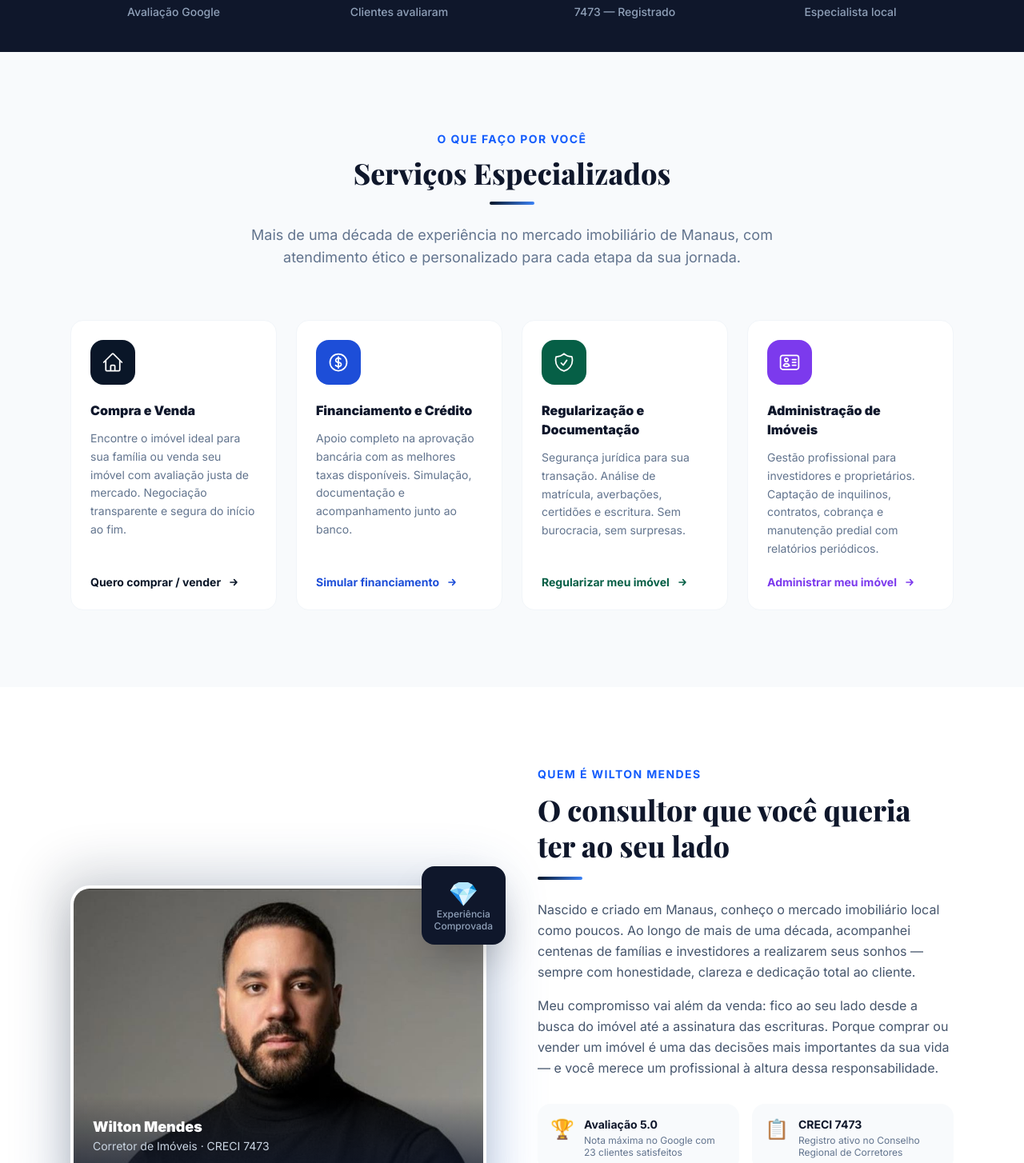
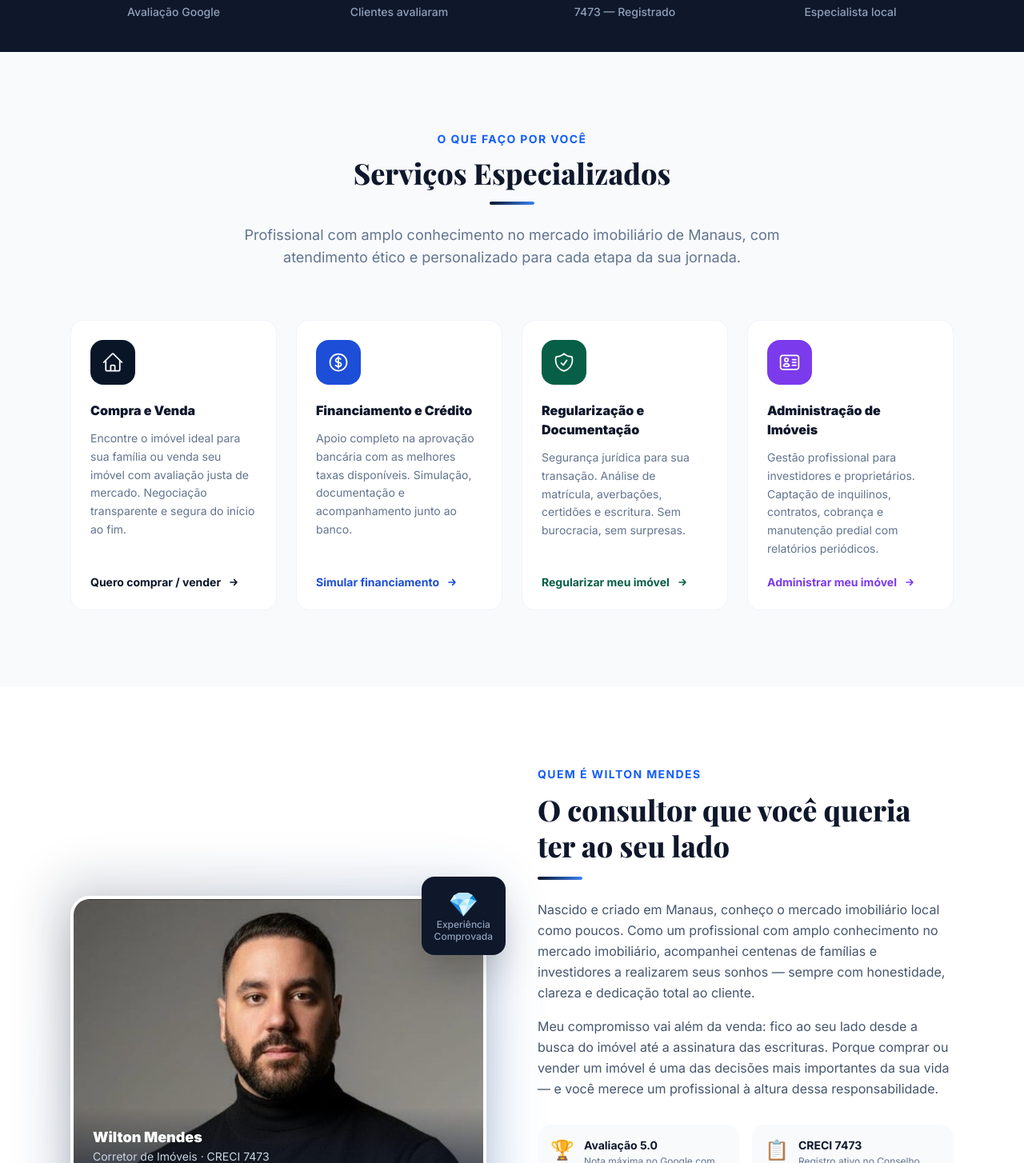
Before and after one commit to italokrp-hub/landing-wilton-mendes, a React (Vite) app: page / in a window 1280 px wide. Shown: the part 911-2365 px from the top of the page at 80% size. Built offline with nearby package versions, Linux system fonts and the light colour scheme.

Commit message:
fix: atualiza texto para profissional com amplo conhecimento no mercado imobiliario

```diff
--- a/src/components/Footer.tsx
+++ b/src/components/Footer.tsx
@@ -23,8 +23,7 @@ export default function Footer() {
               </div>
             </div>
             <p className="text-slate-400 text-sm leading-relaxed max-w-xs mb-4">
-              Especialista em consultoria imobiliária com vasta experiência e sólido conhecimento do mercado imobiliário
-              no mercado. Atendimento exclusivo e personalizado para você e sua família.
+              Especialista em consultoria imobiliária, profissional com amplo conhecimento no mercado imobiliário em Manaus. Atendimento exclusivo e personalizado para você e sua família.
             </p>
             <div className="flex items-center gap-1.5">
               <div className="w-2 h-2 rounded-full bg-green-400" />
--- a/src/components/HeroFilters.tsx
+++ b/src/components/HeroFilters.tsx
@@ -49,8 +49,7 @@ export default function HeroFilters({ filters, onFilterChange }: HeroFiltersProp
 
             {/* Sub */}
             <p className="text-slate-300 text-base sm:text-lg leading-relaxed mb-8 animate-fade-in-up" style={{ animationDelay: '0.2s' }}>
-              Atendimento exclusivo e personalizado com vasta experiência e sólido conhecimento do mercado imobiliário
-              e investidores a realizarem o sonho do imóvel perfeito no Amazonas e no Brasil.
+              Atendimento exclusivo e personalizado por um profissional com amplo conhecimento no mercado imobiliário para compradores e investidores no Amazonas.
             </p>
 
             {/* Trust badges */}
--- a/src/config/broker.ts
+++ b/src/config/broker.ts
@@ -7,7 +7,7 @@ export const WILTON = {
   phone: '92984179972',
   whatsapp: '5592984179972',
   creci: 'CRECI-AM 12.345-F',
-  experience: 'Vasta experiência e sólido conhecimento',
+  experience: 'Profissional com amplo conhecimento no mercado imobiliário',
   site: 'wiltonmendescorretor.com.br',
   instagram: '@wiltonmendescorretor',
   email: 'wilton@wiltonmendescorretor.com.br',
--- a/src/pages/LandingPage.tsx
+++ b/src/pages/LandingPage.tsx
@@ -406,7 +406,7 @@ function ServicesSection() {
           </h2>
           <div className="section-divider mx-auto mb-6" />
           <p className="text-slate-500 max-w-2xl mx-auto text-lg">
-            Mais de uma década de experiência no mercado imobiliário de Manaus, com atendimento ético e personalizado para cada etapa da sua jornada.
+            Profissional com amplo conhecimento no mercado imobiliário de Manaus, com atendimento ético e personalizado para cada etapa da sua jornada.
           </p>
         </div>
 
@@ -501,7 +501,7 @@ function AboutSection() {
             </h2>
             <div className="section-divider mb-6" />
             <p className="text-slate-600 leading-relaxed mb-4">
-              Nascido e criado em Manaus, conheço o mercado imobiliário local como poucos. Ao longo de mais de uma década, acompanhei centenas de famílias e investidores a realizarem seus sonhos — sempre com honestidade, clareza e dedicação total ao cliente.
+              Nascido e criado em Manaus, conheço o mercado imobiliário local como poucos. Como um profissional com amplo conhecimento no mercado imobiliário, acompanhei centenas de famílias e investidores a realizarem seus sonhos — sempre com honestidade, clareza e dedicação total ao cliente.
             </p>
             <p className="text-slate-600 leading-relaxed mb-8">
               Meu compromisso vai além da venda: fico ao seu lado desde a busca do imóvel até a assinatura das escrituras. Porque comprar ou vender um imóvel é uma das decisões mais importantes da sua vida — e você merece um profissional à altura dessa responsabilidade.
```
